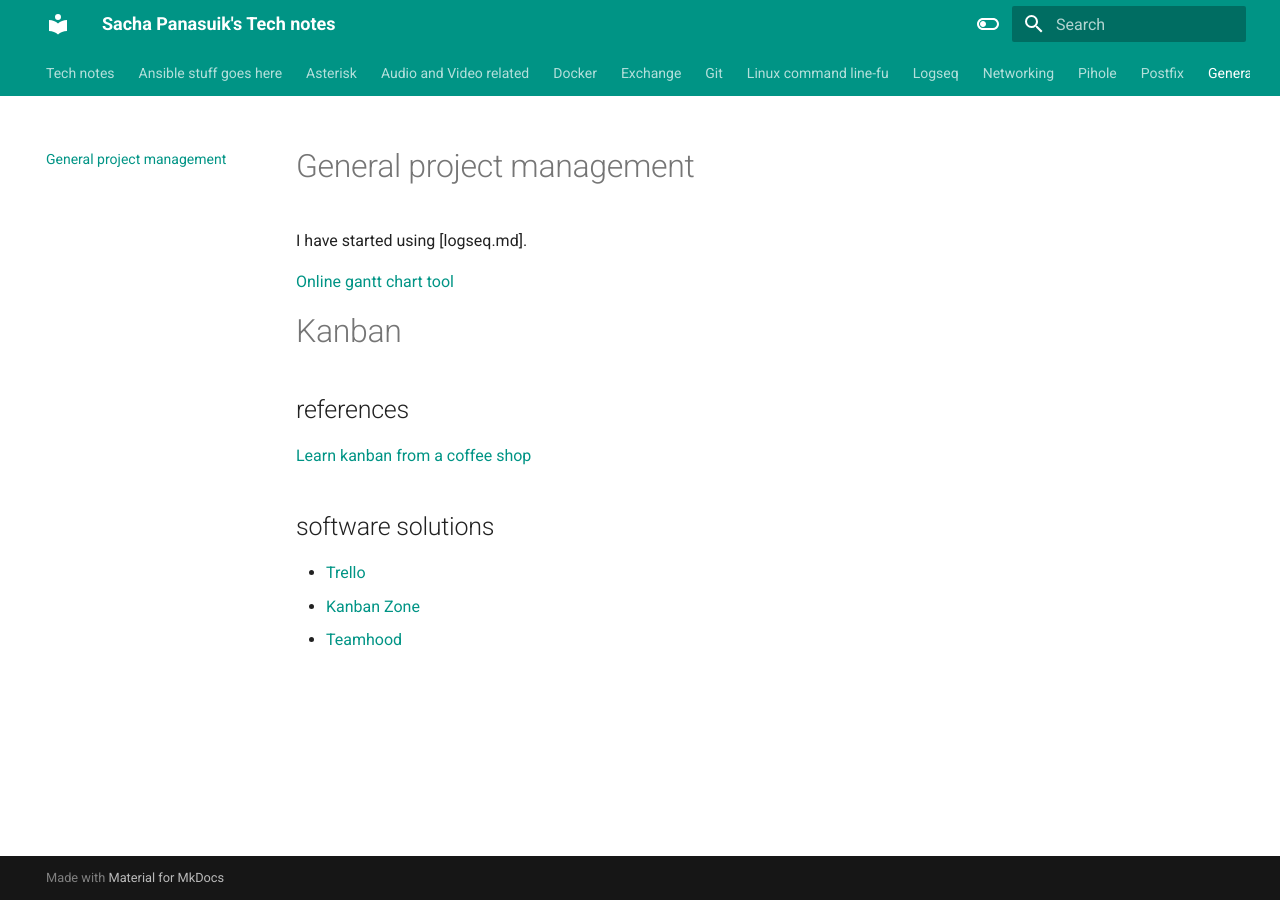
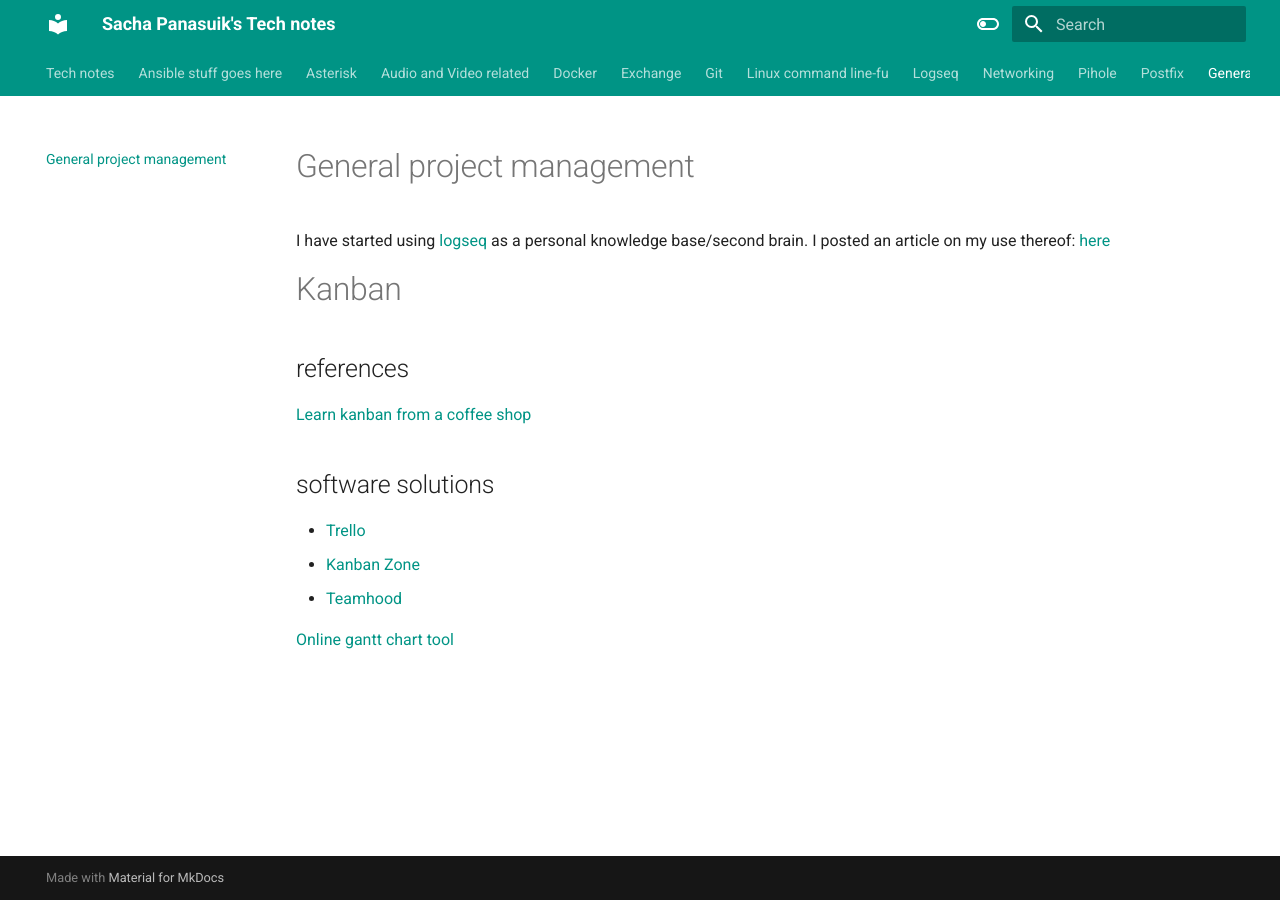
Before and after one commit to sachapan/tech_notes, an MkDocs documentation site: the page built from docs/projectmgt.md, in a window 1280 px wide. Built offline with MkDocs 1.6.1 and Material for MkDocs 9.7.7, drawn with Linux system fonts in a browser that asks for light colours.

Commit message:
Update projectmgt.md

```diff
--- a/docs/projectmgt.md
+++ b/docs/projectmgt.md
@@ -1,8 +1,6 @@
 # General project management
 
-I have started using [logseq.md].
-
-[Online gantt chart tool](http://teamgantt.com)
+I have started using [logseq](logseq.md) as a personal knowledge base/second brain.  I posted an article on my use thereof: [here](https://sachapan.github.io/blog/)
 
 # Kanban
 
```
Also changed, not shown: other parts of docs/projectmgt.md (+2 -0 lines).
